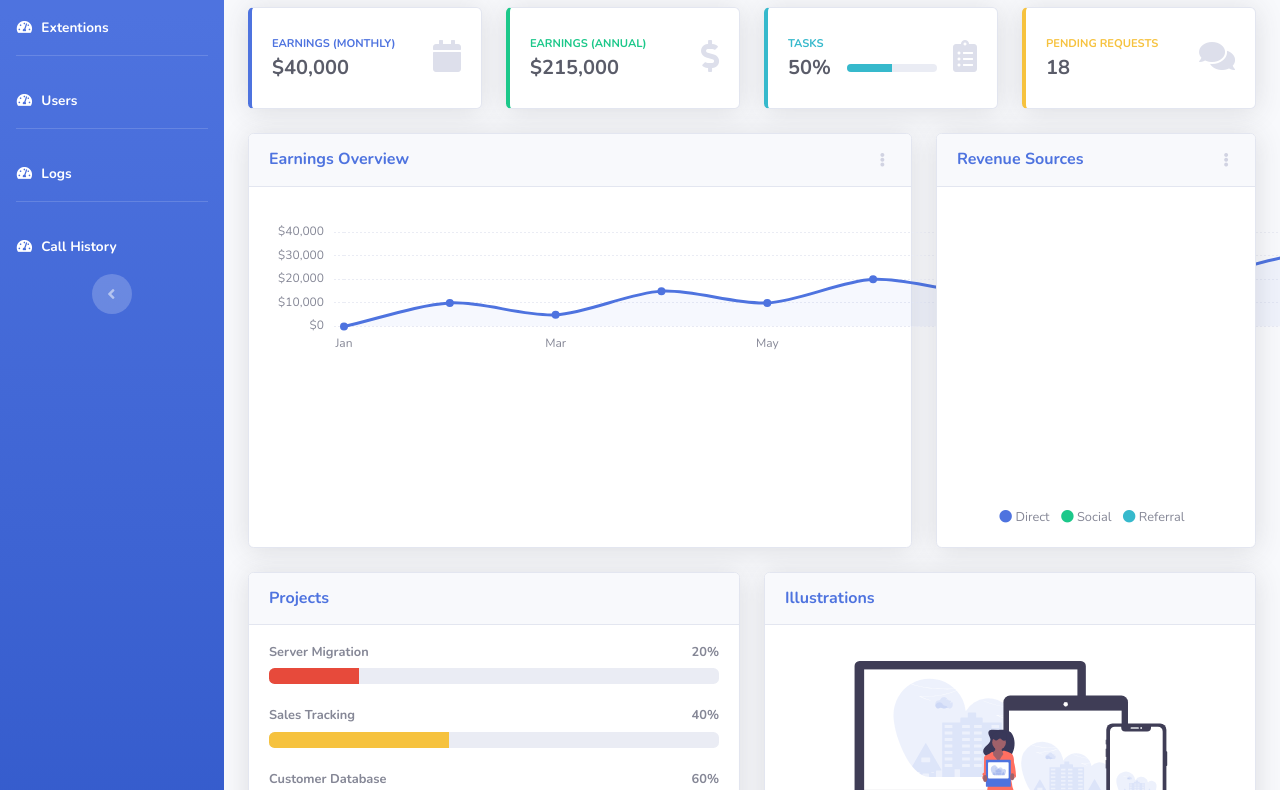
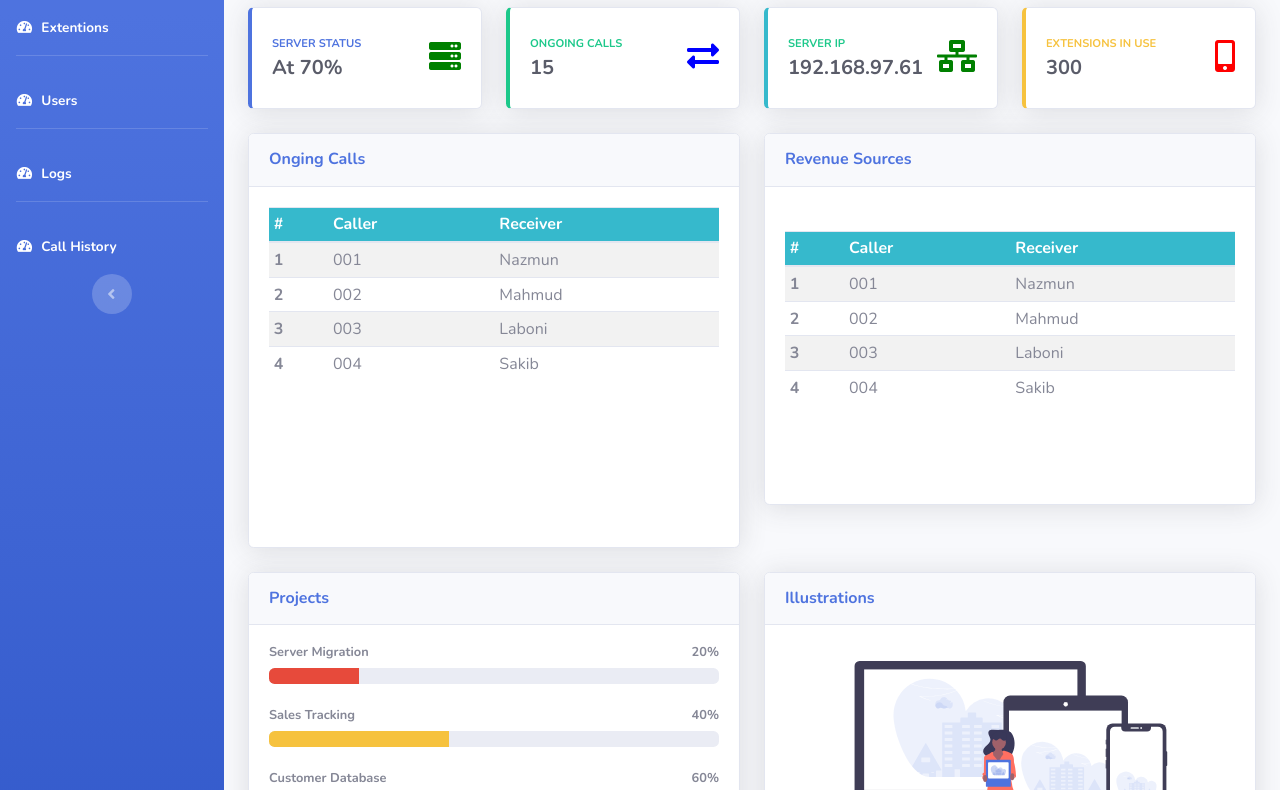
Before and after one commit to Sakib1994/admin, a website with bundled scripts: page index.html in a window 1280 px wide. Shown: the part 145-935 px from the top of the page. Built offline with nearby package versions, Linux system fonts and the light colour scheme.

Commit message:
IndexCommit

```diff
--- /dev/null
+++ b/css/main.css
@@ -0,0 +1,4 @@
+#mainTable {
+  background-color: skyblue;
+  color: white;
+}
--- a/index.html
+++ b/index.html
@@ -17,7 +17,7 @@
 
   <!-- Custom styles for this template-->
   <link href="css/sb-admin-2.min.css" rel="stylesheet">
-
+  <link href="css/main.css" rel="stylesheet">
 </head>
 
 <body id="page-top">
@@ -33,7 +33,7 @@
         <div class="sidebar-brand-icon rotate-n-15">
           <i class="fas fa-smile"></i>
         </div>
-        <div class="sidebar-brand-text mx-3">SB Admin <sup>2</sup></div>
+        <div class="sidebar-brand-text mx-3">Admin<sup>1</sup></div>
       </a>
 
       <!-- Divider -->
@@ -50,7 +50,7 @@
 
        <!-- Nav Item - Extention-->
       <li class="nav-item active">
-        <a class="nav-link" href="index.html">
+        <a class="nav-link" href="extentions.html">
           <i class="fas fa-fw fa-tachometer-alt"></i>
           <span>Extentions</span></a>
       </li>
@@ -59,7 +59,7 @@
 
       <!-- Nav Item - User-->
       <li class="nav-item active">
-        <a class="nav-link" href="index.html">
+        <a class="nav-link" href="users.html">
           <i class="fas fa-fw fa-tachometer-alt"></i>
           <span>Users</span></a>
       </li>
@@ -296,34 +296,34 @@
           <!-- Content Row -->
           <div class="row">
 
-            <!-- Earnings (Monthly) Card Example -->
+            <!-- Server Status Card -->
             <div class="col-xl-3 col-md-6 mb-4">
               <div class="card border-left-primary shadow h-100 py-2">
                 <div class="card-body">
                   <div class="row no-gutters align-items-center">
                     <div class="col mr-2">
-                      <div class="text-xs font-weight-bold text-primary text-uppercase mb-1">Earnings (Monthly)</div>
-                      <div class="h5 mb-0 font-weight-bold text-gray-800">$40,000</div>
+                      <div class="text-xs font-weight-bold text-primary text-uppercase mb-1">Server Status</div>
+                      <div class="h5 mb-0 font-weight-bold text-gray-800">At 70%</div>
                     </div>
                     <div class="col-auto">
-                      <i class="fas fa-calendar fa-2x text-gray-300"></i>
+                      <i class="fas fa-server fa-2x" style="Color: green"></i>
                     </div>
                   </div>
                 </div>
               </div>
             </div>
 
-            <!-- Earnings (Monthly) Card Example -->
+            <!-- Ongoing Calls -->
             <div class="col-xl-3 col-md-6 mb-4">
               <div class="card border-left-success shadow h-100 py-2">
                 <div class="card-body">
                   <div class="row no-gutters align-items-center">
                     <div class="col mr-2">
-                      <div class="text-xs font-weight-bold text-success text-uppercase mb-1">Earnings (Annual)</div>
-                      <div class="h5 mb-0 font-weight-bold text-gray-800">$215,000</div>
+                      <div class="text-xs font-weight-bold text-success text-uppercase mb-1">Ongoing Calls</div>
+                      <div class="h5 mb-0 font-weight-bold text-gray-800">15</div>
                     </div>
                     <div class="col-auto">
-                      <i class="fas fa-dollar-sign fa-2x text-gray-300"></i>
+                      <i class="fas fa-exchange-alt fa-2x"  style="Color: blue"></i>
                     </div>
                   </div>
                 </div>
@@ -336,20 +336,11 @@
                 <div class="card-body">
                   <div class="row no-gutters align-items-center">
                     <div class="col mr-2">
-                      <div class="text-xs font-weight-bold text-info text-uppercase mb-1">Tasks</div>
-                      <div class="row no-gutters align-items-center">
-                        <div class="col-auto">
-                          <div class="h5 mb-0 mr-3 font-weight-bold text-gray-800">50%</div>
-                        </div>
-                        <div class="col">
-                          <div class="progress progress-sm mr-2">
-                            <div class="progress-bar bg-info" role="progressbar" style="width: 50%" aria-valuenow="50" aria-valuemin="0" aria-valuemax="100"></div>
-                          </div>
-                        </div>
-                      </div>
+                      <div class="text-xs font-weight-bold text-success text-uppercase mb-1">Server IP</div>
+                      <div class="h5 mb-0 font-weight-bold text-gray-800">192.168.97.61</div>
                     </div>
                     <div class="col-auto">
-                      <i class="fas fa-clipboard-list fa-2x text-gray-300"></i>
+                      <i class="fas fa-network-wired fa-2x " style="Color: green;"></i>
                     </div>
                   </div>
                 </div>
@@ -362,11 +353,11 @@
                 <div class="card-body">
                   <div class="row no-gutters align-items-center">
                     <div class="col mr-2">
-                      <div class="text-xs font-weight-bold text-warning text-uppercase mb-1">Pending Requests</div>
-                      <div class="h5 mb-0 font-weight-bold text-gray-800">18</div>
+                      <div class="text-xs font-weight-bold text-warning text-uppercase mb-1">Extensions In Use</div>
+                      <div class="h5 mb-0 font-weight-bold text-gray-800">300</div>
                     </div>
                     <div class="col-auto">
-                      <i class="fas fa-comments fa-2x text-gray-300"></i>
+                      <i class="fas fa-mobile-alt fa-2x" style="Color: red;"></i>
                     </div>
                   </div>
                 </div>
@@ -379,67 +370,98 @@
           <div class="row">
 
             <!-- Area Chart -->
-            <div class="col-xl-8 col-lg-7">
+            <div class="col-xl-6 col-lg-6">
               <div class="card shadow mb-4">
                 <!-- Card Header - Dropdown -->
                 <div class="card-header py-3 d-flex flex-row align-items-center justify-content-between">
-                  <h6 class="m-0 font-weight-bold text-primary">Earnings Overview</h6>
-                  <div class="dropdown no-arrow">
-                    <a class="dropdown-toggle" href="#" role="button" id="dropdownMenuLink" data-toggle="dropdown" aria-haspopup="true" aria-expanded="false">
-                      <i class="fas fa-ellipsis-v fa-sm fa-fw text-gray-400"></i>
-                    </a>
-                    <div class="dropdown-menu dropdown-menu-right shadow animated--fade-in" aria-labelledby="dropdownMenuLink">
-                      <div class="dropdown-header">Dropdown Header:</div>
-                      <a class="dropdown-item" href="#">Action</a>
-                      <a class="dropdown-item" href="#">Another action</a>
-                      <div class="dropdown-divider"></div>
-                      <a class="dropdown-item" href="#">Something else here</a>
-                    </div>
-                  </div>
+                  <h6 class="m-0 font-weight-bold text-primary">Onging Calls</h6>
                 </div>
                 <!-- Card Body -->
                 <div class="card-body">
                   <div class="chart-area">
-                    <canvas id="myAreaChart"></canvas>
+                    <table class="table table-striped table-sm">
+
+                      <thead id="mainTable">
+                        <tr class="bg-info">
+                          <th scope="col">#</th>
+                          <th scope="col">Caller</th>
+                          <th scope="col">Receiver</th>
+                        </tr>
+                      </thead>
+                      <tbody>
+                        <tr>
+                          <th scope="row">1</th>
+                          <td>001</td>
+                          <td>Nazmun</td>
+
+
+                        </tr>
+                        <tr>
+                          <th scope="row">2</th>
+                          <td>002</td>
+                          <td>Mahmud</td>
+                        </tr>
+                        <tr>
+                         <th scope="row">3</th>
+                          <td>003</td>
+                          <td>Laboni</td>
+                        </tr>
+                        <tr>
+                          <th scope="row">4</th>
+                          <td>004</td>
+                          <td>Sakib</td>
+                        </tr>
+                      </tbody>
+                    </table>
                   </div>
                 </div>
               </div>
             </div>
 
             <!-- Pie Chart -->
-            <div class="col-xl-4 col-lg-5">
+            <div class="col-xl-6 col-lg-6">
               <div class="card shadow mb-4">
                 <!-- Card Header - Dropdown -->
                 <div class="card-header py-3 d-flex flex-row align-items-center justify-content-between">
                   <h6 class="m-0 font-weight-bold text-primary">Revenue Sources</h6>
-                  <div class="dropdown no-arrow">
-                    <a class="dropdown-toggle" href="#" role="button" id="dropdownMenuLink" data-toggle="dropdown" aria-haspopup="true" aria-expanded="false">
-                      <i class="fas fa-ellipsis-v fa-sm fa-fw text-gray-400"></i>
-                    </a>
-                    <div class="dropdown-menu dropdown-menu-right shadow animated--fade-in" aria-labelledby="dropdownMenuLink">
-                      <div class="dropdown-header">Dropdown Header:</div>
-                      <a class="dropdown-item" href="#">Action</a>
-                      <a class="dropdown-item" href="#">Another action</a>
-                      <div class="dropdown-divider"></div>
-                      <a class="dropdown-item" href="#">Something else here</a>
-                    </div>
-                  </div>
                 </div>
                 <!-- Card Body -->
                 <div class="card-body">
                   <div class="chart-pie pt-4 pb-2">
-                    <canvas id="myPieChart"></canvas>
-                  </div>
-                  <div class="mt-4 text-center small">
-                    <span class="mr-2">
-                      <i class="fas fa-circle text-primary"></i> Direct
-                    </span>
-                    <span class="mr-2">
-                      <i class="fas fa-circle text-success"></i> Social
-                    </span>
-                    <span class="mr-2">
-                      <i class="fas fa-circle text-info"></i> Referral
-                    </span>
+                    <table class="table table-striped table-sm">
+
+                      <thead id="mainTable">
+                        <tr class="bg-info">
+                          <th scope="col">#</th>
+                          <th scope="col">Caller</th>
+                          <th scope="col">Receiver</th>
+                        </tr>
+                      </thead>
+                      <tbody>
+                        <tr>
+                          <th scope="row">1</th>
+                          <td>001</td>
+                          <td>Nazmun</td>
+
+
+                        </tr>
+                        <tr>
+                          <th scope="row">2</th>
+                          <td>002</td>
+                          <td>Mahmud</td>
+                        </tr>
+                        <tr>
+                         <th scope="row">3</th>
+                          <td>003</td>
+                          <td>Laboni</td>
+                        </tr>
+                        <tr>
+                          <th scope="row">4</th>
+                          <td>004</td>
+                          <td>Sakib</td>
+                        </tr>
+                      </tbody>
+                    </table>
                   </div>
                 </div>
               </div>
```
Also changed, not shown: utilities-color.html (+1 -1 lines).
